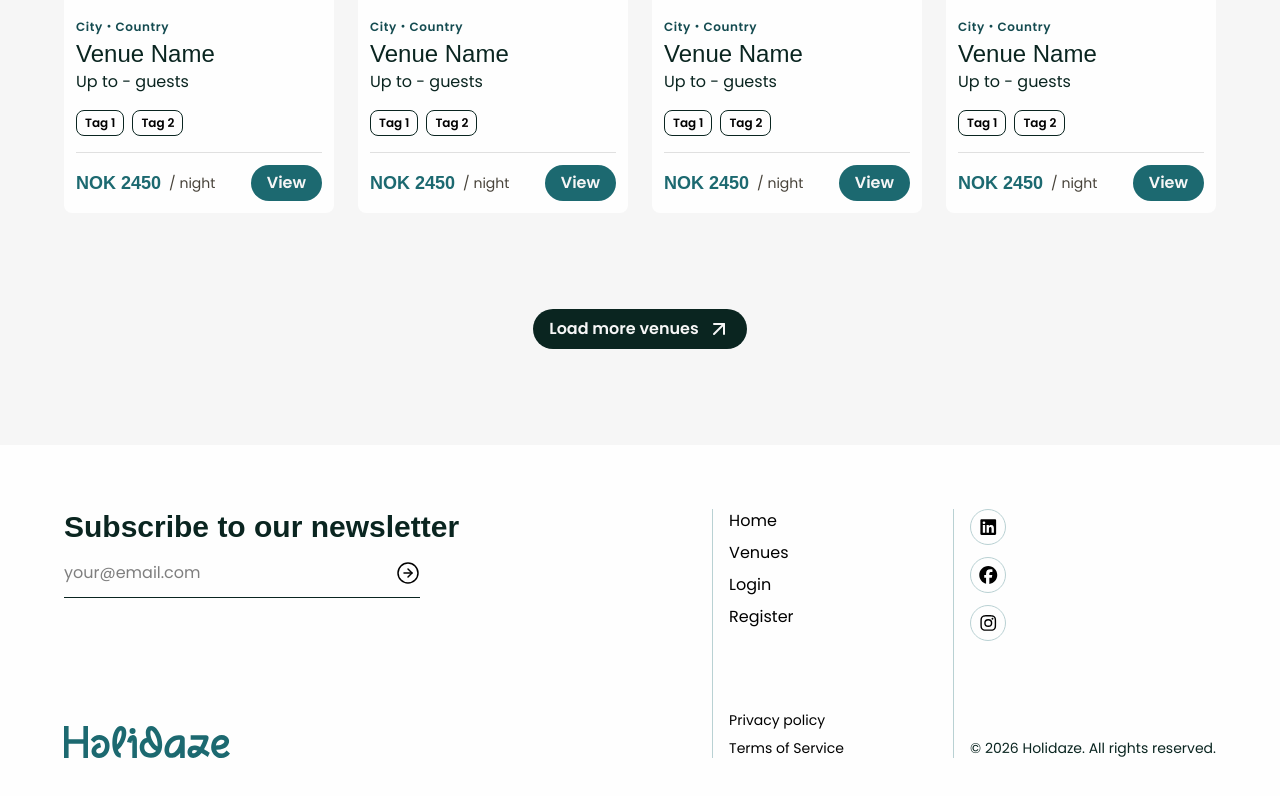
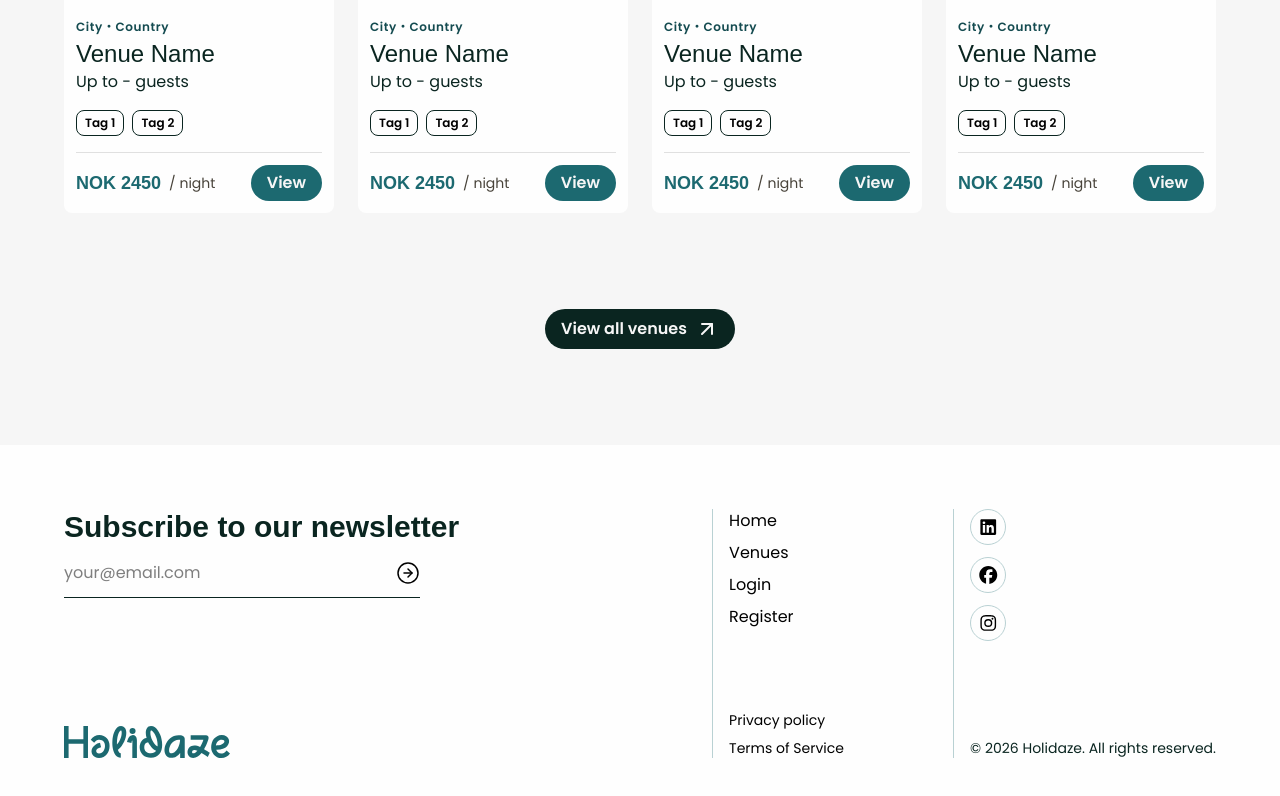
Before and after one commit to helenesyre/PE2-helene-syre, a Next.js app: page / in a window 1280 px wide. Shown: the part 3174-3970 px from the top of the page. Built offline with nearby package versions, Linux system fonts and the light colour scheme; a web font is replaced by a local one.

Commit message:
Update page.tsx

```diff
--- a/app/page.tsx
+++ b/app/page.tsx
@@ -115,7 +115,7 @@ export default function Home() {
             href="/venues"
             className="flex items-center gap-2 bg-deep-forest-500 text-cloud-white-500 button-text py-2 px-4 rounded-full cursor-pointer hover:bg-deep-forest-400 transition-colors duration-300"
           >
-            Load more venues
+            View all venues
             <ArrowUpRight size={24} strokeWidth={2} />
           </Link>
         </div>
```
